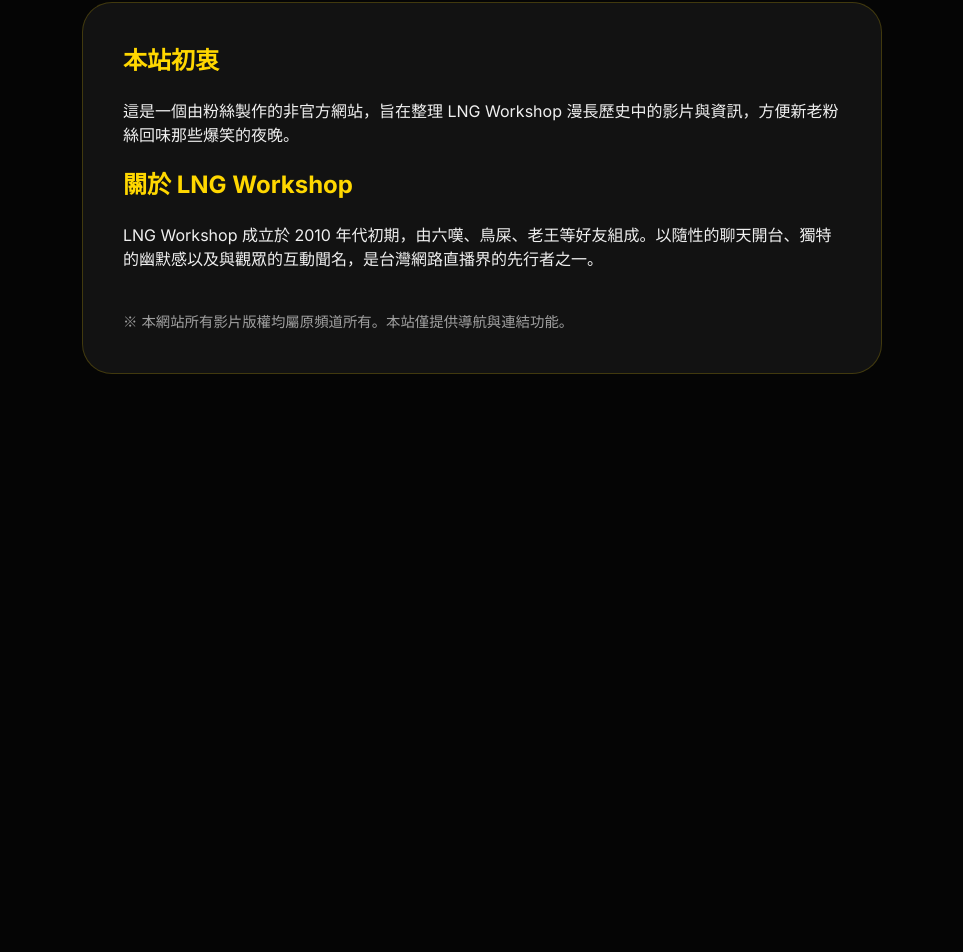
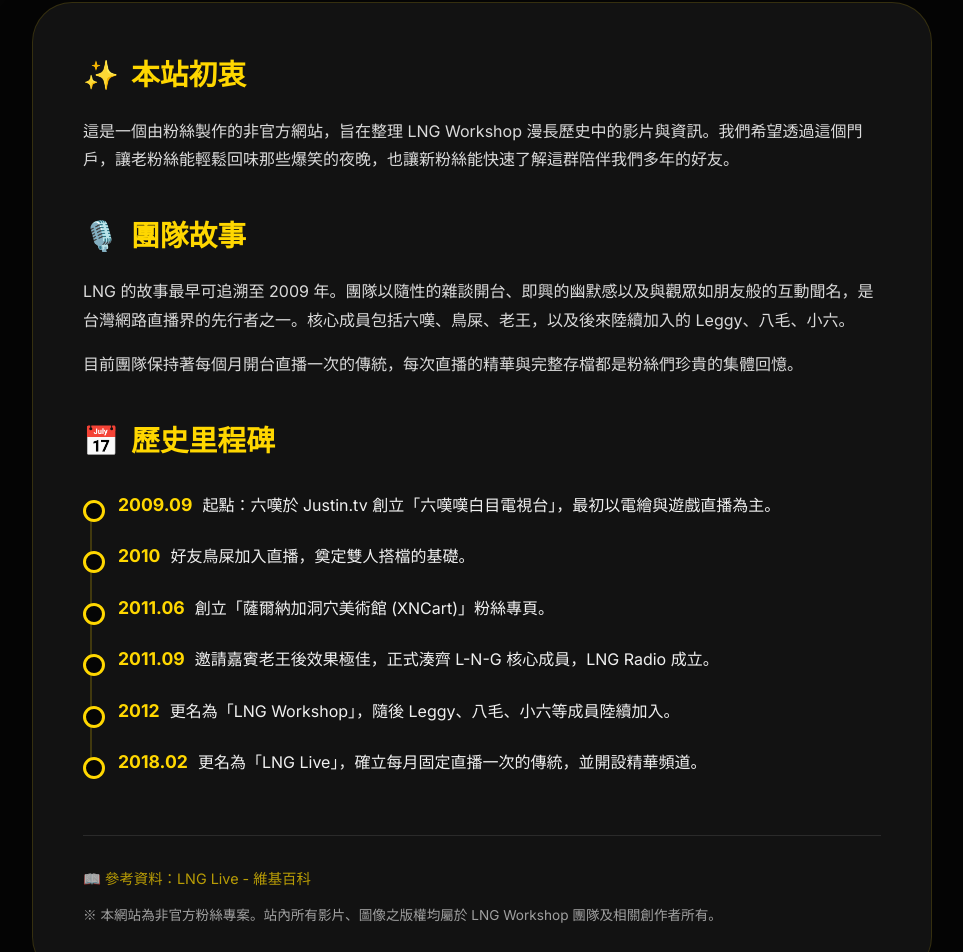
Before and after one commit to jim60304ko/LNG_videos, a React (Vite) app: page /#/about in a window 1280 px wide. Shown: the part 270-1222 px from the top of the page, without its empty margins (158-1121 px from the left). Before the commit the page ends 800 px from the top, so only its background shows below. Built offline with nearby package versions, Linux system fonts and the light colour scheme.

Commit message:
UI: redesign About page with historical timeline from Wikipedia

```diff
--- /dev/null
+++ b/src/views/About.css
@@ -0,0 +1,114 @@
+.about-container {
+  max-width: 900px;
+  margin: 0 auto;
+  text-align: left;
+  background: var(--card-bg);
+  padding: 50px;
+  border-radius: 40px;
+  border: 1px solid rgba(255, 215, 0, 0.15);
+  box-shadow: 0 20px 50px rgba(0, 0, 0, 0.3);
+}
+
+.about-section {
+  margin-bottom: 40px;
+}
+
+.about-section h2 {
+  color: var(--primary-color);
+  font-size: 1.8rem;
+  margin-bottom: 20px;
+  display: flex;
+  align-items: center;
+  gap: 12px;
+}
+
+.about-section p {
+  line-height: 1.8;
+  color: var(--text-color);
+  opacity: 0.9;
+  margin-bottom: 15px;
+}
+
+.milestone-list {
+  list-style: none;
+  padding: 0;
+  margin-top: 30px;
+  position: relative;
+}
+
+.milestone-list::before {
+  content: '';
+  position: absolute;
+  left: 7px;
+  top: 10px;
+  bottom: 10px;
+  width: 2px;
+  background: rgba(255, 215, 0, 0.2);
+}
+
+.milestone-item {
+  padding-left: 35px;
+  position: relative;
+  margin-bottom: 25px;
+}
+
+.milestone-item::after {
+  content: '';
+  position: absolute;
+  left: 0;
+  top: 8px;
+  width: 16px;
+  height: 16px;
+  background: var(--bg-color);
+  border: 3px solid var(--primary-color);
+  border-radius: 50%;
+  z-index: 2;
+}
+
+.milestone-year {
+  font-weight: 800;
+  color: var(--primary-color);
+  margin-right: 10px;
+  font-size: 1.1rem;
+}
+
+.milestone-text {
+  font-size: 1rem;
+  color: var(--text-color);
+}
+
+.about-footer {
+  margin-top: 60px;
+  padding-top: 30px;
+  border-top: 1px solid rgba(255, 255, 255, 0.1);
+}
+
+.source-link {
+  color: var(--primary-color);
+  text-decoration: none;
+  opacity: 0.7;
+  transition: var(--transition);
+  font-size: 0.9rem;
+}
+
+.source-link:hover {
+  opacity: 1;
+  text-decoration: underline;
+}
+
+.disclaimer {
+  color: var(--text-muted);
+  font-size: 0.85rem;
+  margin-top: 15px;
+}
+
+@media (max-width: 768px) {
+  .about-container {
+    padding: 30px 20px;
+    border-radius: 20px;
+  }
+
+  .about-section h2 {
+    font-size: 1.5rem;
+  }
+}
--- a/src/views/About.tsx
+++ b/src/views/About.tsx
@@ -1,8 +1,18 @@
 import { Link } from 'react-router-dom';
 import { motion } from 'framer-motion';
 import '../App.css';
+import './About.css';
 
 function About() {
+  const milestones = [
+    { year: '2009.09', text: '起點：六嘆於 Justin.tv 創立「六嘆嘆白目電視台」，最初以電繪與遊戲直播為主。' },
+    { year: '2010', text: '好友鳥屎加入直播，奠定雙人搭檔的基礎。' },
+    { year: '2011.06', text: '創立「薩爾納加洞穴美術館 (XNCart)」粉絲專頁。' },
+    { year: '2011.09', text: '邀請嘉賓老王後效果極佳，正式湊齊 L-N-G 核心成員，LNG Radio 成立。' },
+    { year: '2012', text: '更名為「LNG Workshop」，隨後 Leggy、八毛、小六等成員陸續加入。' },
+    { year: '2018.02', text: '更名為「LNG Live」，確立每月固定直播一次的傳統，並開設精華頻道。' },
+  ];
+
   return (
     <motion.div
       className="app"
@@ -12,18 +22,47 @@
       transition={{ duration: 0.3 }}
     >
       <Link to="/" className="back-home-btn">🏠 回首頁</Link>
+
       <header>
         <h1>關於 LNG Portal</h1>
         <p>Fan-made Archive & Portal</p>
       </header>
-      <main style={{ maxWidth: '800px', margin: '0 auto', textAlign: 'left', background: 'var(--card-bg)', padding: '40px', borderRadius: '30px', border: '1px solid rgba(255,215,0,0.2)' }}>
-        <h2 style={{ color: 'var(--primary-color)', marginBottom: '20px' }}>本站初衷</h2>
-        <p style={{ marginBottom: '20px' }}>這是一個由粉絲製作的非官方網站，旨在整理 LNG Workshop 漫長歷史中的影片與資訊，方便新老粉絲回味那些爆笑的夜晚。</p>
 
-        <h2 style={{ color: 'var(--primary-color)', marginBottom: '20px' }}>關於 LNG Workshop</h2>
-        <p style={{ marginBottom: '20px' }}>LNG Workshop 成立於 2010 年代初期，由六嘆、鳥屎、老王等好友組成。以隨性的聊天開台、獨特的幽默感以及與觀眾的互動聞名，是台灣網路直播界的先行者之一。</p>
+      <main className="about-container">
+        <section className="about-section">
+          <h2><span>✨</span> 本站初衷</h2>
+          <p>這是一個由粉絲製作的非官方網站，旨在整理 LNG Workshop 漫長歷史中的影片與資訊。我們希望透過這個門戶，讓老粉絲能輕鬆回味那些爆笑的夜晚，也讓新粉絲能快速了解這群陪伴我們多年的好友。</p>
+        </section>
 
-        <p style={{ color: 'var(--text-muted)', fontSize: '0.9rem', marginTop: '40px' }}>※ 本網站所有影片版權均屬原頻道所有。本站僅提供導航與連結功能。</p>
+        <section className="about-section">
+          <h2><span>🎙️</span> 團隊故事</h2>
+          <p>LNG 的故事最早可追溯至 2009 年。團隊以隨性的雜談開台、即興的幽默感以及與觀眾如朋友般的互動聞名，是台灣網路直播界的先行者之一。核心成員包括六嘆、鳥屎、老王，以及後來陸續加入的 Leggy、八毛、小六。</p>
+          <p>目前團隊保持著每個月開台直播一次的傳統，每次直播的精華與完整存檔都是粉絲們珍貴的集體回憶。</p>
+        </section>
+
+        <section className="about-section">
+          <h2><span>📅</span> 歷史里程碑</h2>
+          <div className="milestone-list">
+            {milestones.map((m, index) => (
+              <div key={index} className="milestone-item">
+                <span className="milestone-year">{m.year}</span>
+                <span className="milestone-text">{m.text}</span>
+              </div>
+            ))}
+          </div>
+        </section>
+
+        <footer className="about-footer">
+          <a
+            href="https://zh.wikipedia.org/zh-tw/LNG_Live"
+            target="_blank"
+            rel="noopener noreferrer"
+            className="source-link"
+          >
+            📖 參考資料：LNG Live - 維基百科
+          </a>
+          <p className="disclaimer">※ 本網站為非官方粉絲專案。站內所有影片、圖像之版權均屬於 LNG Workshop 團隊及相關創作者所有。</p>
+        </footer>
       </main>
     </motion.div>
   );
```
